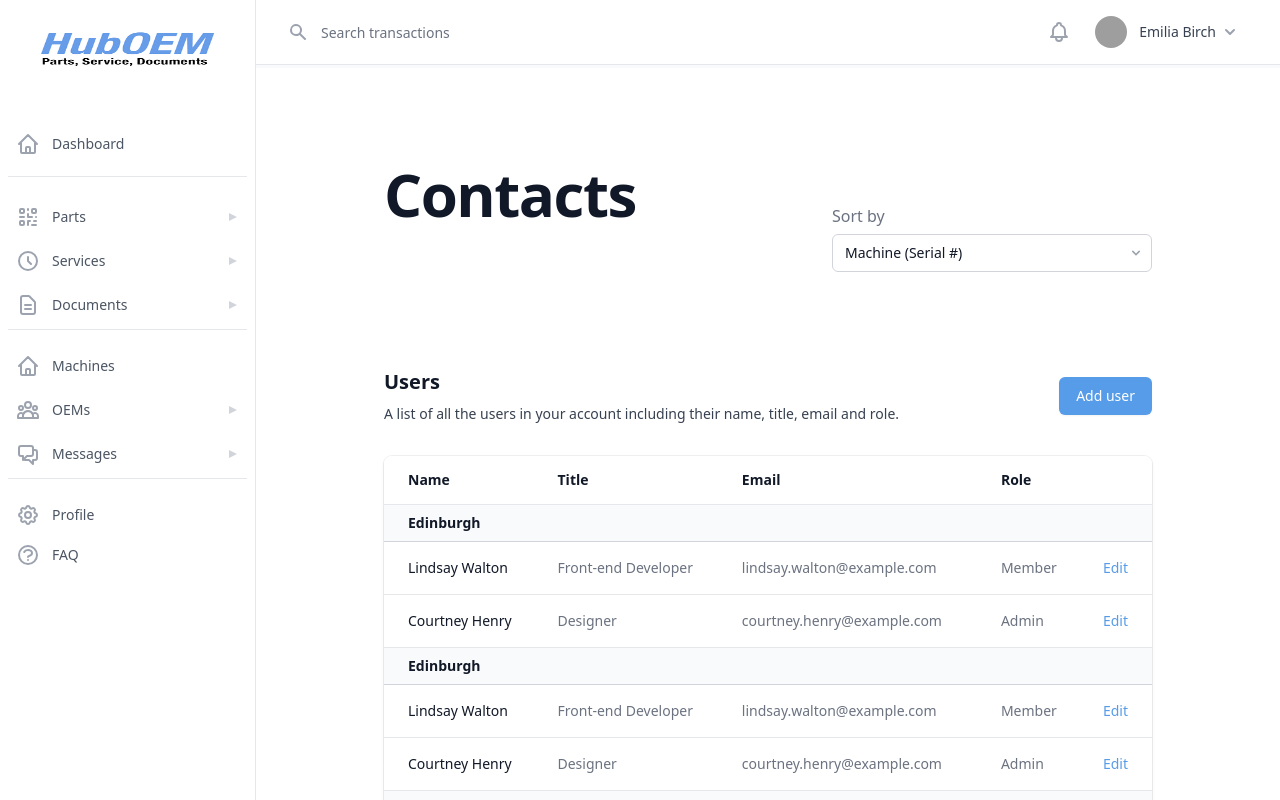
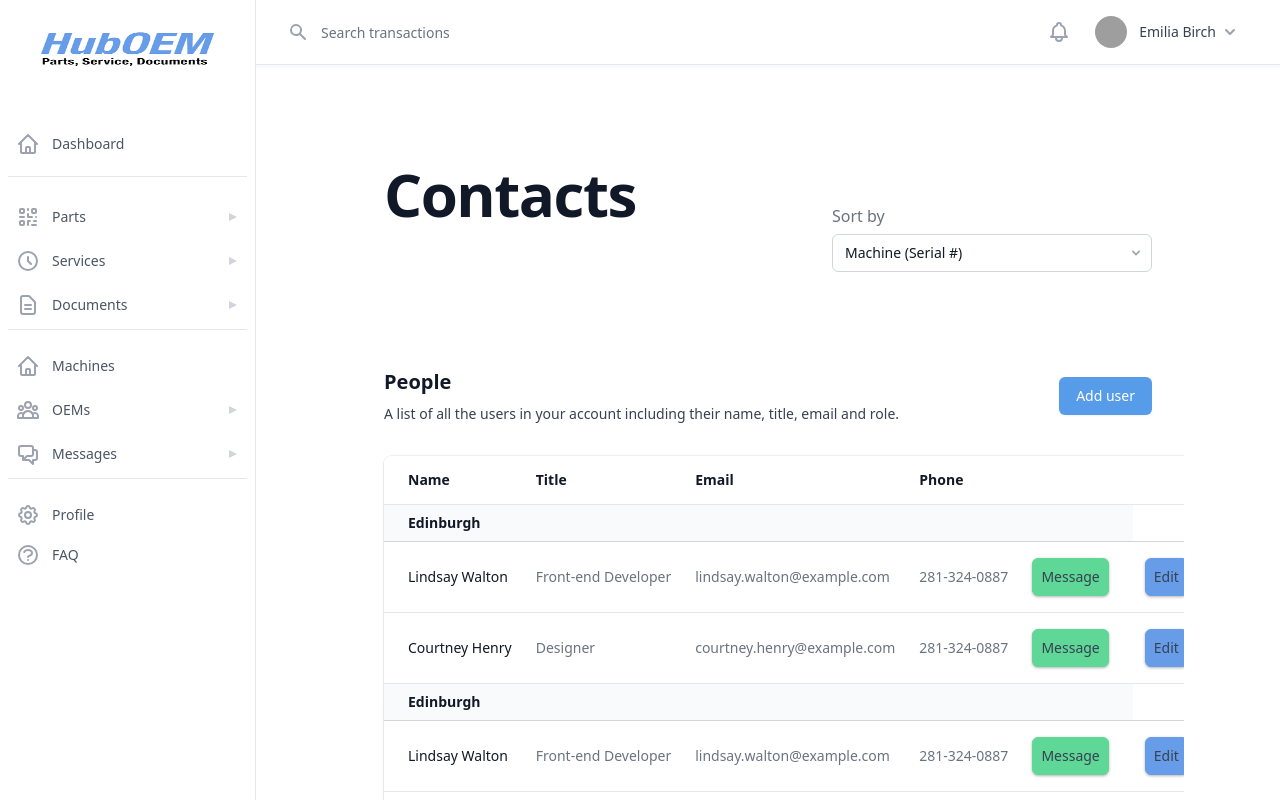
Before and after one commit to HubOEM/huboem-frontend, a React (Create React App) app: page /OEM_Contacts in a window 1280 px wide. Shown: the top 800 px of the page. Built offline with nearby package versions, Linux system fonts and the light colour scheme; grey boxes are pictures that could not be loaded.

Commit message:
OEMs pages

```diff
--- a/src/Components/CompaniesList.js
+++ b/src/Components/CompaniesList.js
@@ -52,16 +52,16 @@ const products = [
 
 ]
 
-function CompaniesList() {
+function CompaniesList({ Category }) {
     return (
         <div className="min-h-full pl-24 pr-24">
             <div className="lg:pl-64 flex flex-col flex-1">
                 <div className="bg-white">
-                    <div className="max-w-2xl mx-auto py-16 px-4 sm:py-24 sm:px-6 lg:max-w-7xl lg:px-8">
+                    <div className="max-w-2xl mx-auto mt-8 py-16 px-4 sm:py-8 sm:px-6 lg:max-w-7xl lg:px-8">
                         <div className="flex items-center justify-between space-x-4">
-                            <h2 className="text-lg font-medium text-gray-900">Customers also viewed</h2>
+                            <h2 className="text-2xl font-medium text-gray-900 tracking-tight">{Category}</h2>
                             <a href="#" className="whitespace-nowrap text-sm font-medium text-[#679CE8] hover:text-[#4586e1]">
-                                View all<span aria-hidden="true"> &rarr;</span>
+                                View<span aria-hidden="true"> &rarr;</span>
                             </a>
                         </div>
                         <div className="mt-6 grid grid-cols-1 gap-x-8 gap-y-8 sm:grid-cols-2 sm:gap-y-10 lg:grid-cols-4">
--- a/src/Components/Header.js
+++ b/src/Components/Header.js
@@ -4,10 +4,10 @@ import React from 'react'
 
 function Header({ title, description }) {
     return (
-        <div className="min-h-full pb-24 pl-24 pr-24">
+        <div className="min-h-full px-24">
             <div className="lg:pl-64 flex flex-col flex-1">
                 <div className="bg-white">
-                    <div className="max-w-7xl mx-auto py-16 px-4 sm:py-24 sm:px-6 lg:px-8 lg:flex lg:justify-between">
+                    <div className="max-w-7xl mx-auto pt-16 px-4 sm:pt-24 sm:px-6 lg:px-8 lg:flex lg:justify-between">
                         <div className="max-w-xl">
                             <h2 className="text-4xl font-extrabold text-gray-900 sm:text-5xl sm:tracking-tight lg:text-6xl">
                                 {title}
--- a/src/Pages/Machines/Machine.js
+++ b/src/Pages/Machines/Machine.js
@@ -140,7 +140,7 @@ function Machine() {
 
                                     <form className="mt-6">
                                         {/* Colors */}
-                                        <div>
+                                        {/* <div>
                                             <h3 className="text-sm text-gray-600">Color</h3>
 
                                             <RadioGroup value={selectedColor} onChange={setSelectedColor} className="mt-2">
@@ -173,7 +173,7 @@ function Machine() {
                                                     ))}
                                                 </span>
                                             </RadioGroup>
-                                        </div>
+                                        </div> */}
 
                                         <div className="mt-10 flex flex-col">
                                             <button
--- a/src/Pages/OEMs/Companies.js
+++ b/src/Pages/OEMs/Companies.js
@@ -6,12 +6,13 @@ import Header from '../../Components/Header.js'
 function Companies() {
   const companies = "Companies"
   const description = "A list of the companies you do business with, including materials suppliers. "
-
+const Recent = "Recently Viewed"
+const All = "All"
   return (
     <div>
       <Header title={companies} description={description} />
-      <CompaniesList />
-      <CompaniesList />
+      <CompaniesList Category={Recent} />
+      <CompaniesList Category={All} />
     </div>
   )
 }
--- a/src/Pages/OEMs/Contacts.js
+++ b/src/Pages/OEMs/Contacts.js
@@ -6,25 +6,24 @@ const locations = [
     {
         name: 'Edinburgh',
         people: [
-            { name: 'Lindsay Walton', title: 'Front-end Developer', email: 'lindsay.walton@example.com', role: 'Member' },
-            { name: 'Courtney Henry', title: 'Designer', email: 'courtney.henry@example.com', role: 'Admin' },
+            { name: 'Lindsay Walton', title: 'Front-end Developer', email: 'lindsay.walton@example.com', phone: '281-324-0887', role: 'Member' },
+            { name: 'Courtney Henry', title: 'Designer', email: 'courtney.henry@example.com', phone: '281-324-0887', role: 'Admin' },
         ],
     },
     {
         name: 'Edinburgh',
         people: [
-            { name: 'Lindsay Walton', title: 'Front-end Developer', email: 'lindsay.walton@example.com', role: 'Member' },
-            { name: 'Courtney Henry', title: 'Designer', email: 'courtney.henry@example.com', role: 'Admin' },
+            { name: 'Lindsay Walton', title: 'Front-end Developer', email: 'lindsay.walton@example.com', phone: '281-324-0887', role: 'Member' },
+            { name: 'Courtney Henry', title: 'Designer', email: 'courtney.henry@example.com', phone: '281-324-0887', role: 'Admin' },
         ],
     },
     {
         name: 'Edinburgh',
         people: [
-            { name: 'Lindsay Walton', title: 'Front-end Developer', email: 'lindsay.walton@example.com', role: 'Member' },
-            { name: 'Courtney Henry', title: 'Designer', email: 'courtney.henry@example.com', role: 'Admin' },
+            { name: 'Lindsay Walton', title: 'Front-end Developer', email: 'lindsay.walton@example.com', phone: '281-324-0887', role: 'Member' },
+            { name: 'Courtney Henry', title: 'Designer', email: 'courtney.henry@example.com', phone: '281-324-0887', role: 'Admin' },
         ],
     },
-    // More people...
 ]
 
 function classNames(...classes) {
@@ -69,7 +68,7 @@ function Contacts() {
                 <div className="px-4 sm:px-6 lg:px-8">
                     <div className="sm:flex sm:items-center">
                         <div className="sm:flex-auto">
-                            <h1 className="text-xl font-semibold text-gray-900">Users</h1>
+                            <h1 className="text-xl font-semibold text-gray-900">People</h1>
                             <p className="mt-2 text-sm text-gray-700">
                                 A list of all the users in your account including their name, title, email and role.
                             </p>
@@ -100,7 +99,7 @@ function Contacts() {
                                                     Email
                                                 </th>
                                                 <th scope="col" className="px-3 py-3.5 text-left text-sm font-semibold text-gray-900">
-                                                    Role
+                                                    Phone
                                                 </th>
                                                 <th scope="col" className="relative py-3.5 pl-3 pr-4 sm:pr-6">
                                                     <span className="sr-only">Edit</span>
@@ -129,9 +128,14 @@ function Contacts() {
                                                             </td>
                                                             <td className="whitespace-nowrap px-3 py-4 text-sm text-gray-500">{person.title}</td>
                                                             <td className="whitespace-nowrap px-3 py-4 text-sm text-gray-500">{person.email}</td>
-                                                            <td className="whitespace-nowrap px-3 py-4 text-sm text-gray-500">{person.role}</td>
+                                                            <td className="whitespace-nowrap px-3 py-4 text-sm text-gray-500">{person.phone}</td>
                                                             <td className="relative whitespace-nowrap py-4 pl-3 pr-4 text-right text-sm font-medium sm:pr-6">
-                                                                <a href="#" className="text-[#569CE8] hover:text-[#4586e1]">
+                                                                <a href="#" className="shadow-apple w-full flex items-center justify-center bg-[#5ED797] mt-4 py-2 px-2 border border-[#5ED797] rounded-md text-sm font-medium text-gray-700 hover:bg-[#28cf76] focus:outline-none focus:ring-2 focus:ring-offset-2 focus:ring-[#5ED797] sm:w-auto sm:mt-0">
+                                                                    Message<span className="sr-only">, {person.name}</span>
+                                                                </a>
+                                                            </td>
+                                                            <td className="relative whitespace-nowrap py-4 pl-3 pr-4 text-right text-sm font-medium sm:pr-6">
+                                                                <a href="#" className="shadow-apple w-full flex items-center justify-center bg-[#679de8] mt-4 py-2 px-2 border border-[#679CE8] rounded-md text-sm font-medium text-gray-700 hover:bg-[#679de8e0] focus:outline-none focus:ring-2 focus:ring-offset-2 focus:ring-[#679CE8] sm:w-auto sm:mt-0">
                                                                     Edit<span className="sr-only">, {person.name}</span>
                                                                 </a>
                                                             </td>
```
